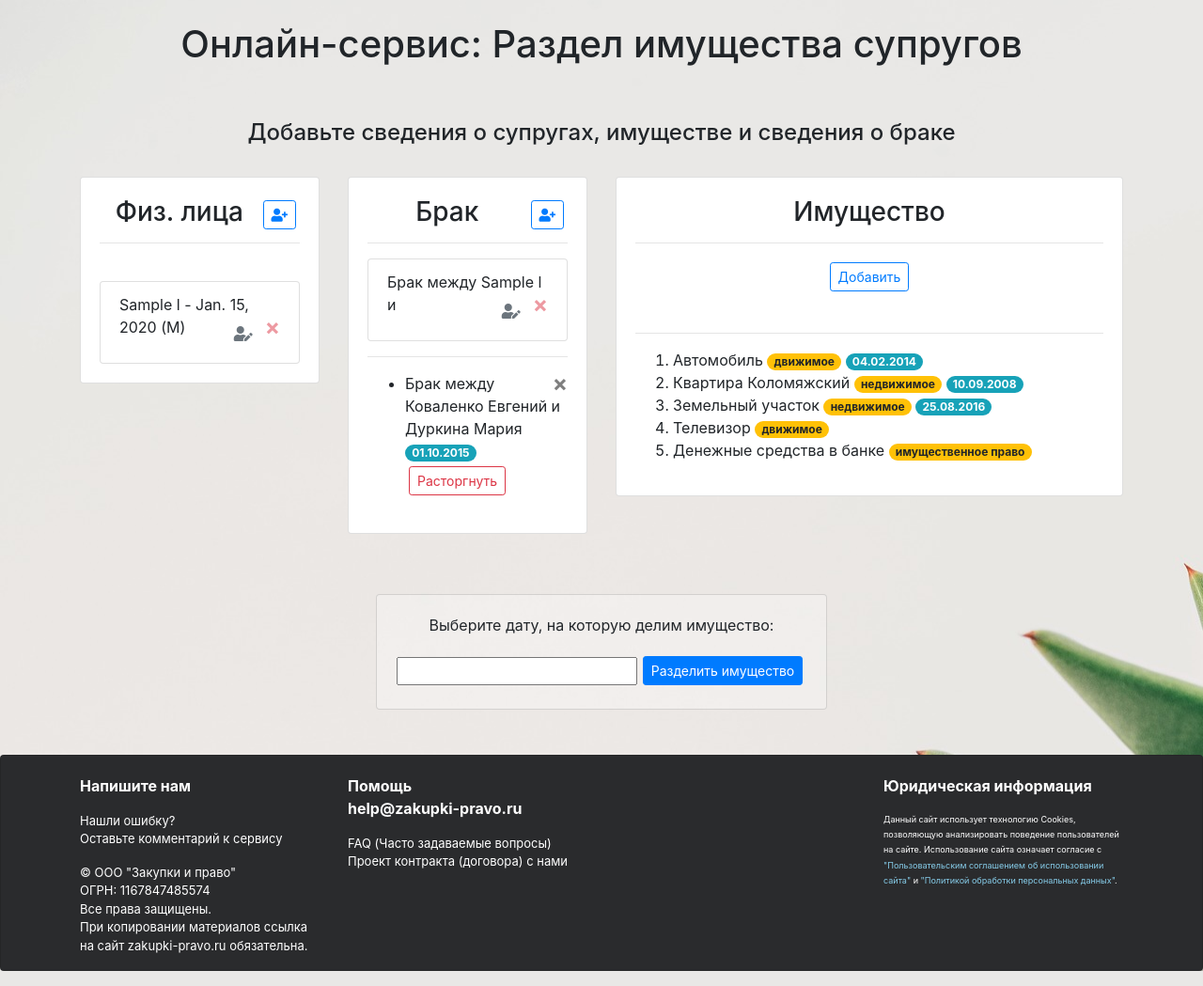
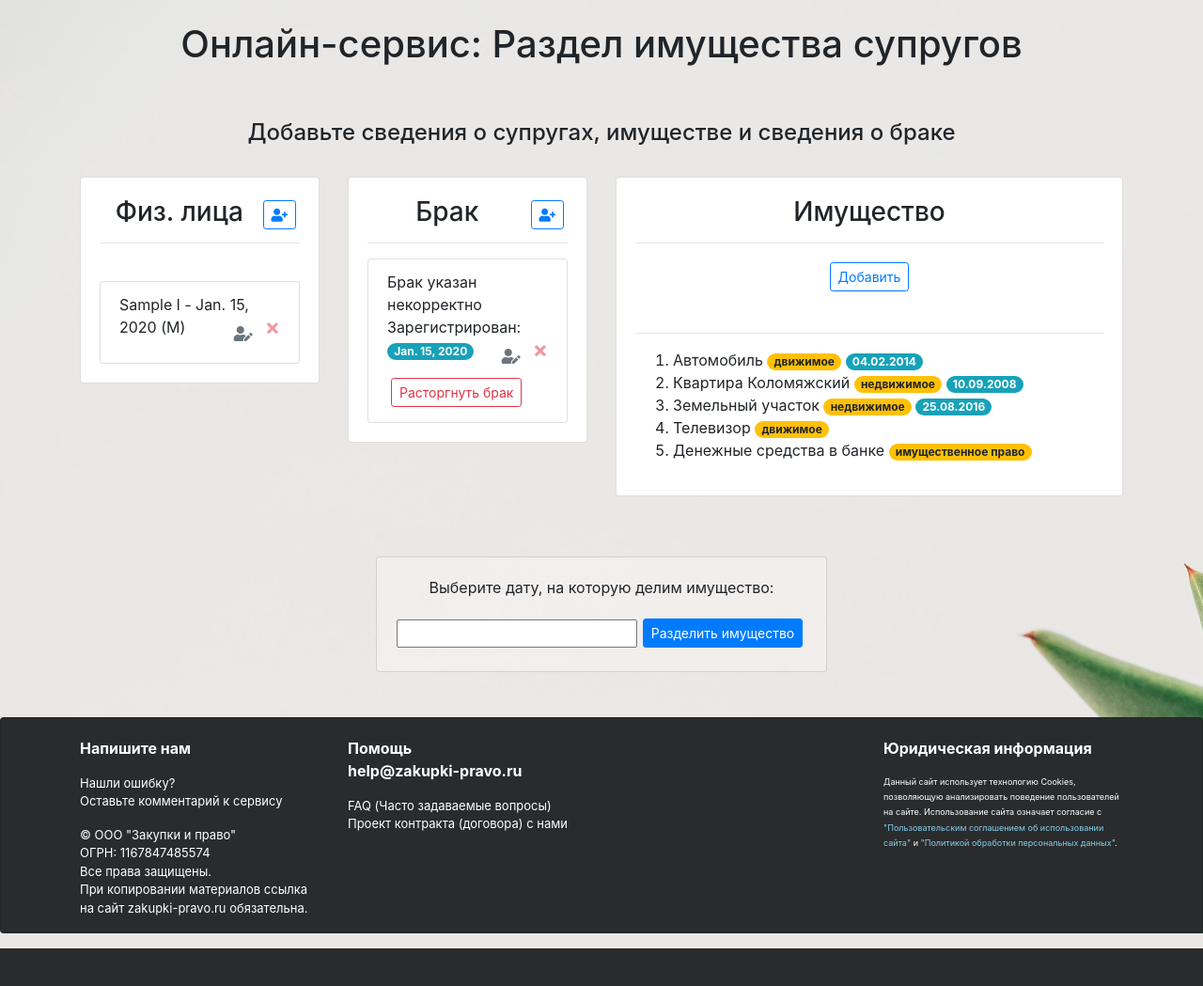
Before and after one commit to JokerJudge/divorce_project, a Django app: page /divorce/ in a window 1280 px wide. Shown: the part 155-1204 px from the top of the page at 94% size. After the commit the page ends 1164 px from the top, so only its background shows below. Run offline with Django 3.2, Linux system fonts and the light colour scheme; tables that the repository leaves empty hold one stand-in row (values such as "Sample post"); some libraries are stand-ins or nearby versions.

Commit message:
CRUD для добавления брака готов.

```diff
--- a/divorce/forms.py
+++ b/divorce/forms.py
@@ -20,6 +20,7 @@ class Fiz_l_form(forms.ModelForm):
         #self.fields['sex'].required = False
 
 class Marriage_form(forms.ModelForm):
+
     class Meta:
         model = Marriage
         # можно fields = '__all__'
@@ -28,3 +29,7 @@ class Marriage_form(forms.ModelForm):
             'date_of_marriage_registration': 'Дата регистрации брака',
             'parties': 'Стороны'
         }
+        widgets = {
+            'date_of_marriage_registration': forms.DateInput(),
+            'parties': forms.CheckboxSelectMultiple(),
+        }
--- a/divorce/models.py
+++ b/divorce/models.py
@@ -7,6 +7,7 @@ class Fiz_l(models.Model):
     name = models.CharField(max_length=100)
     date_of_birth = models.DateField(default='2020-1-1')
     sex = models.CharField(max_length=1, choices=sex_choices)
+    #marriages = models.ManyToManyField('Marriage', blank=True, related_name='parties')
 
     def __str__(self):
         return self.name
@@ -16,14 +17,26 @@ class Marriage(models.Model):
     #party_f = models.ForeignKey(Fiz_l, on_delete=models.CASCADE)
     date_of_marriage_registration = models.DateField(default='2020-1-1')
     date_of_marriage_divorce = models.DateField(blank=True, null=True)
-    parties = models.ManyToManyField(Fiz_l)
+    parties = models.ManyToManyField('Fiz_l', blank=True, related_name='marriages')
 
     def __str__(self):
-        list_to_display = list(self.parties.values()) # QuerySet в list
-        names = []
-        for i in list_to_display:
-            names.append(i['name']) # выводим имена
-            return f'Брак между {names[0]} и '
+        list_to_display = list(self.parties.all())
+        if len(list_to_display) == 2:
+            return f'Брак между {list_to_display[0]} и {list_to_display[1]}.'
+        else:
+            return f'Брак указан некорректно'
+        # for i in list_to_display:
+        #     names.append(i['name'])
+        # return f'{names[0]} и {names[1]}'
+        # if len(list_to_display) == 2:
+        #     if self.date_of_marriage_divorce is not None:
+        #         return f'{list(self.parties.all())} - Дата регистрации: {self.date_of_marriage_registration}, Дата развода: {self.date_of_marriage_divorce}'  ''
+        #     else:
+        #         return f'{list(self.parties.all())} - Дата регистрации: {self.date_of_marriage_registration}'
+        # else:
+        #     return 'Брак указан некорректно'
+
+
 
 
 
--- a/divorce/templates/divorce/divorce.html
+++ b/divorce/templates/divorce/divorce.html
@@ -103,6 +103,7 @@
                             <ul class="list-group text-left">
                                 {% for marriage in marriages_list %}
                                 <li class="list-group-item">{{ marriage }}
+                                    Зарегистрирован: <span class="badge badge-pill badge-info">{{ marriage.date_of_marriage_registration }}</span>
 
                                     <form action="{% url 'delete_marriage' marriage.id %}" method="post" class="float-right d-inline">
                                         {% csrf_token %}
@@ -111,6 +112,7 @@
                                     <a href="{% url 'marriage_update' marriage.id %}" class="btn text-secondary float-right">
                                         <i class="fas fa-user-edit"></i>
                                     </a>
+                                    <button type="button" class="btn btn-outline-danger btn-sm m-1">Расторгнуть брак</button>
 
                                 </li>
                                 {% empty %}
@@ -118,13 +120,6 @@
                                     <span class="font-italic">Вы можете добавить брак</span>
                                 </li>
                                 {% endfor %}
-                            </ul>
-
-
-
-                            <hr/>
-                            <ul class="text-left">
-                                <li><button type="button" class="close" aria-label="Close"><span aria-hidden="false">&times;</span></button>Брак между Коваленко Евгений и Дуркина Мария <span class="badge badge-pill badge-info">01.10.2015</span> <button type="button" class="btn btn-outline-danger btn-sm m-1">Расторгнуть</button></li>
                             </ul>
 
                         </div>
--- a/divorce/views.py
+++ b/divorce/views.py
@@ -52,9 +52,6 @@ class MarriageFormView(View):
     def post(self, request, id=0):
         if id == 0:  # если данные пока не записаны в БД
              form = Marriage_form(request.POST)
-             print()
-             print('Я здесь!!!!!!!!!!!!!!!!!!')
-             print()
         else:
             marriage = Marriage.objects.get(pk=id)  # получаем по id нужный объект
             form = Marriage_form(request.POST, instance=marriage)  # marriage будет изменен новой формой request.POST
```
